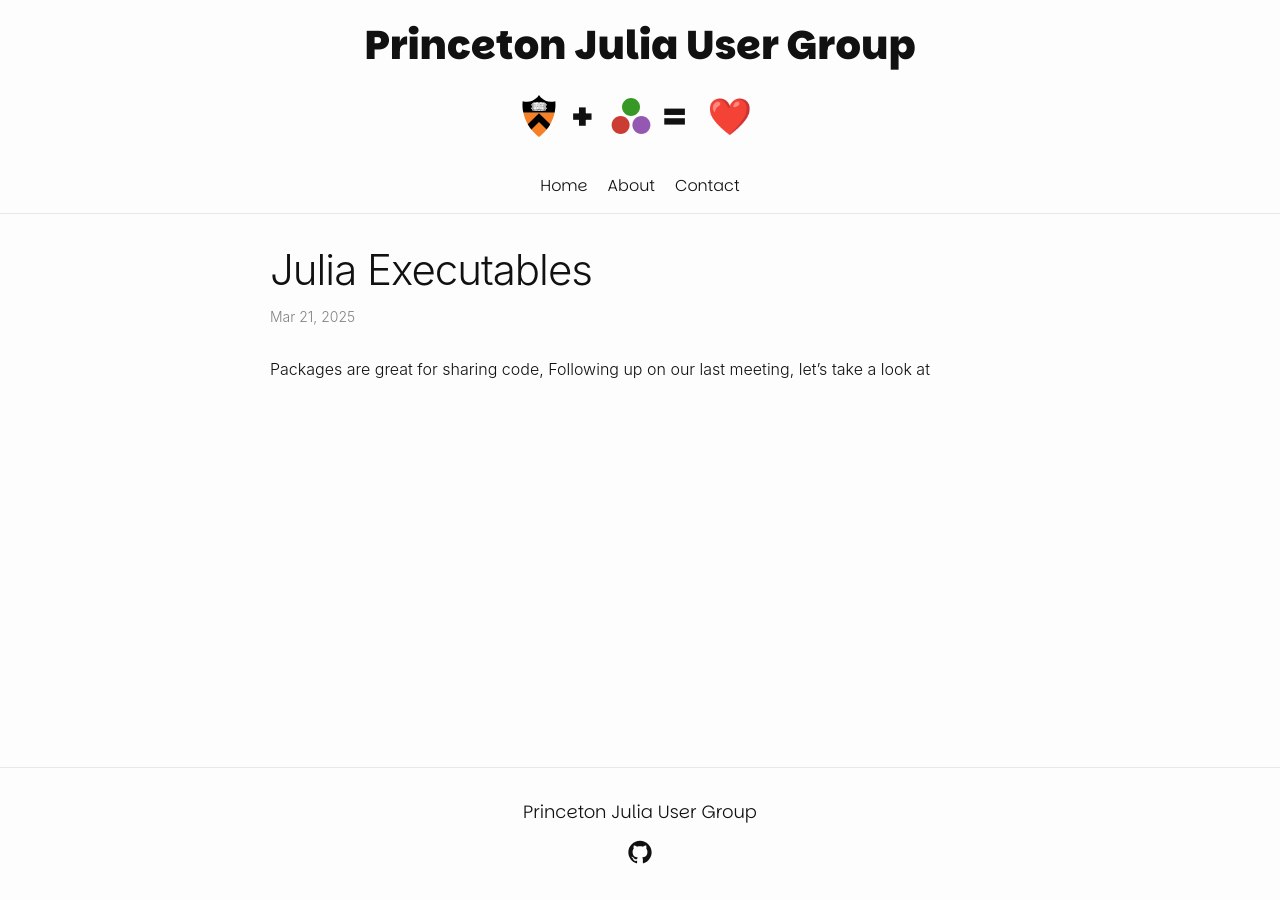
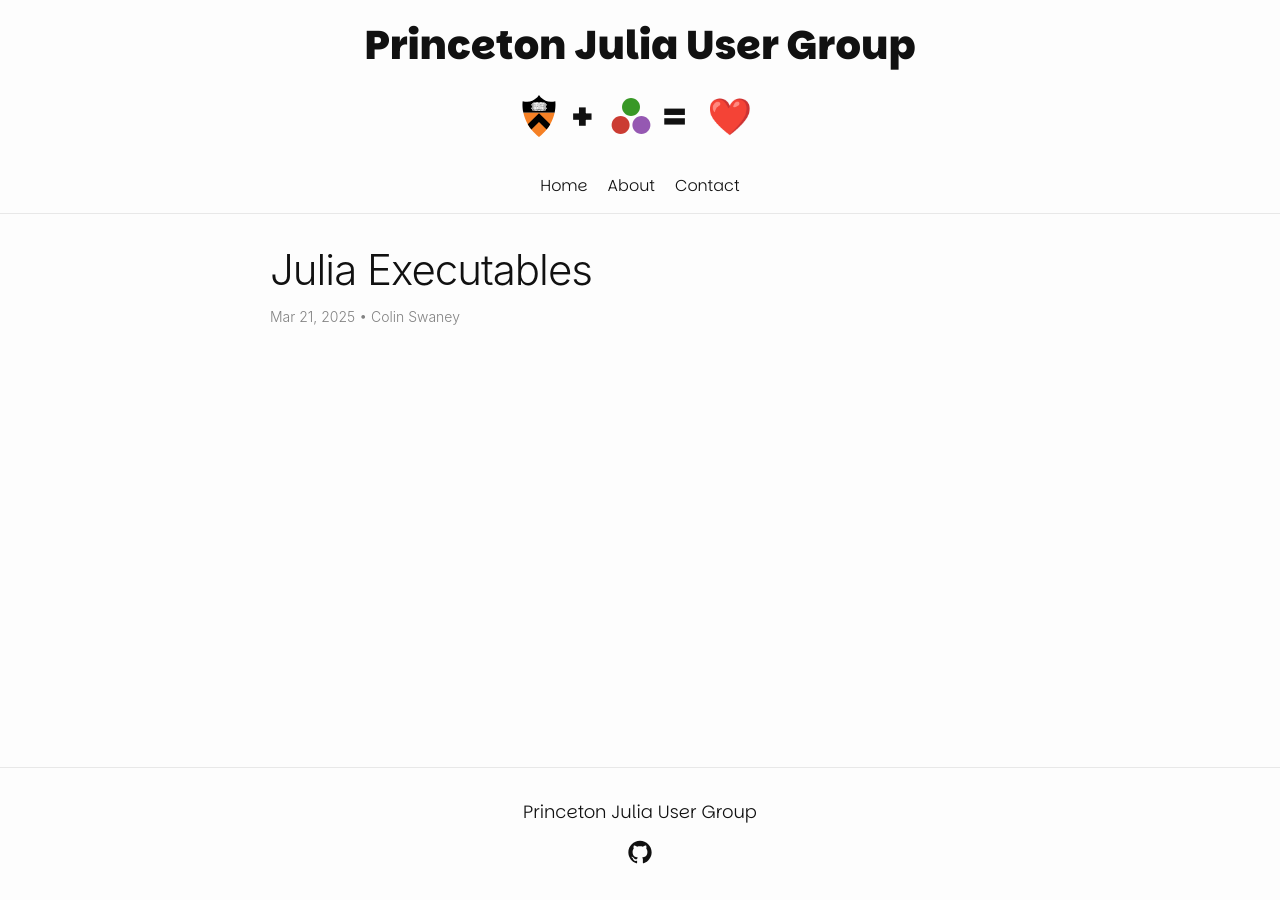
Before and after one commit to princeton-ddss/julia-user-group, a Jekyll site: the page built from _posts/2025-03-21-julia-executables.md, in a window 1280 px wide. Built offline with Jekyll 4.4.1, drawn with Linux system fonts in a browser that asks for light colours.

Commit message:
Add post authors

```diff
--- a/_posts/2025-03-21-julia-executables.md
+++ b/_posts/2025-03-21-julia-executables.md
@@ -1,9 +1,11 @@
 ---
 layout: post
 title:  "Julia Executables"
+author: Colin Swaney
 date:   2025-03-21 10:00:00 -0500
 categories: meetings talks
 preview: true
 ---
 
-Packages are great for sharing code, Following up on our last meeting, let's take a look at
+
+<!--more-->
```
Also changed, not shown: _posts/2024-11-15-julia-on-hpc.md (+1 -0 lines), _posts/2025-02-21-julia-packaging.md (+1 -0 lines).
